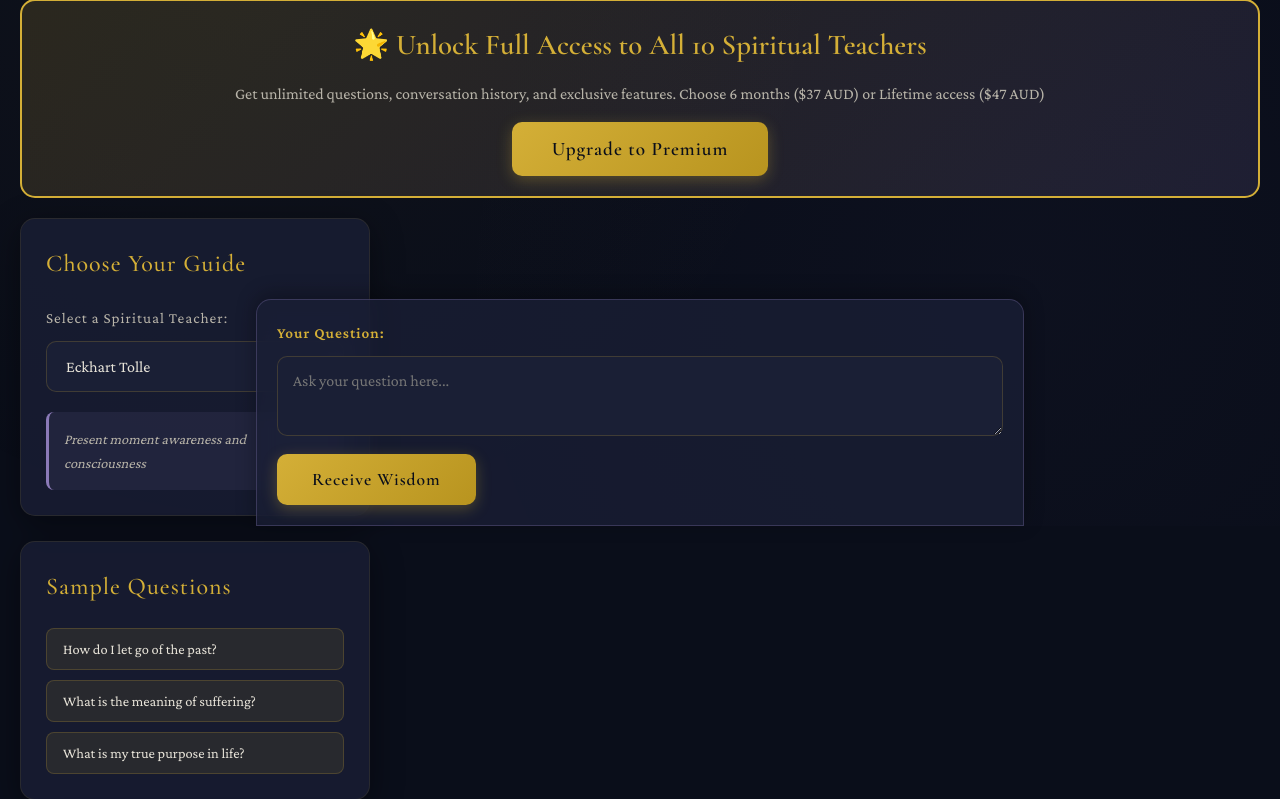
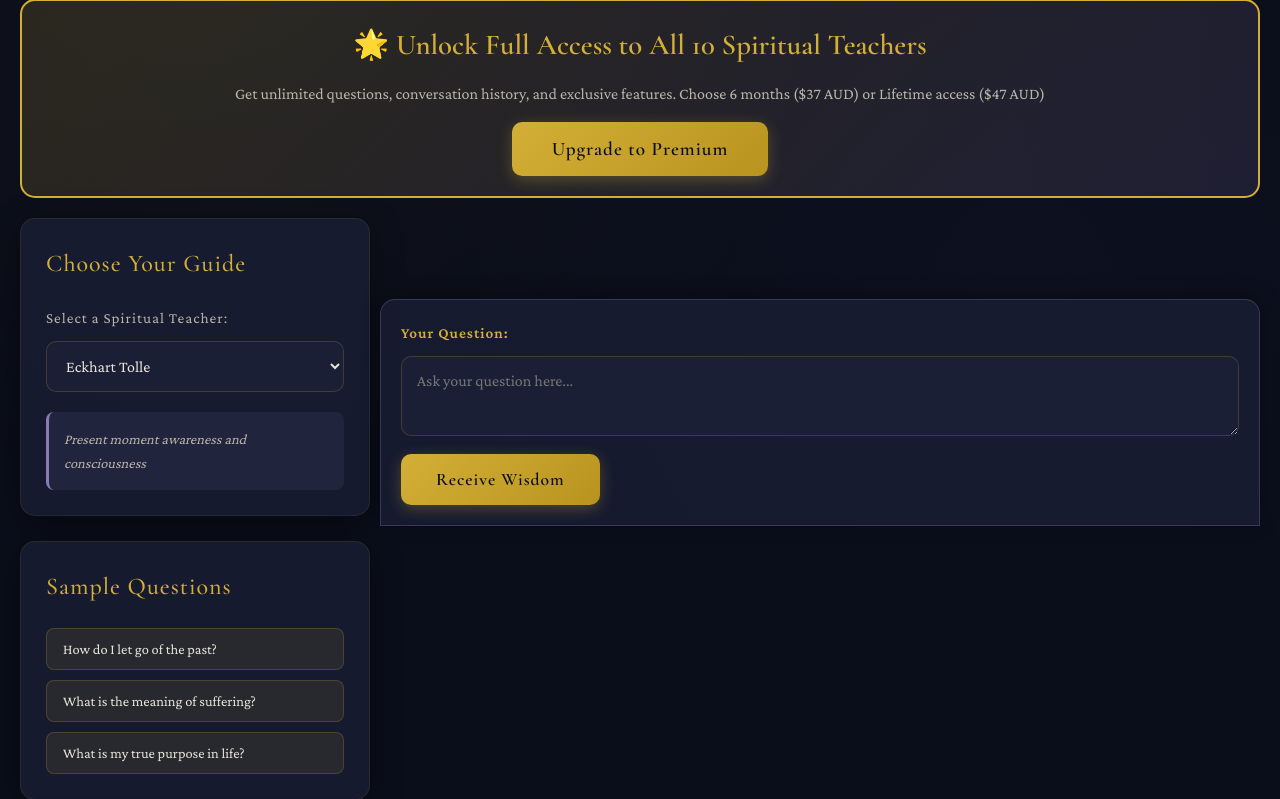
Before and after one commit to lucas3oss-cpu/sacred-wisdom-portal, a Flask app: page / in a window 1280 px wide. Shown: the part 274-1073 px from the top of the page. Run offline with Flask 3, Linux system fonts and the light colour scheme.

Commit message:
Update index.html
Fix input position - no sidebar overlap

```diff
--- a/templates/index.html
+++ b/templates/index.html
@@ -252,8 +252,7 @@
         .input-area {
             position: fixed !important;
             bottom: 0;
-            left: 50%;
-            transform: translateX(-50%);
+            right: 0;
             z-index: 100;
             background: var(--card-bg);
             backdrop-filter: blur(20px);
@@ -261,15 +260,16 @@
             border-radius: 15px 15px 0 0 !important;
             padding: 20px !important;
             box-shadow: 0 -4px 20px rgba(0, 0, 0, 0.3) !important;
+            width: 90% !important;
             max-width: 800px !important;
-            width: 90% !important;
             margin: 0 !important;
         }
 
         @media (min-width: 1024px) {
             .input-area {
-                width: 60% !important;
+                width: calc(100% - 400px) !important; /* Account for sidebar width */
                 max-width: 900px !important;
+                right: 20px;
             }
         }
 
```
